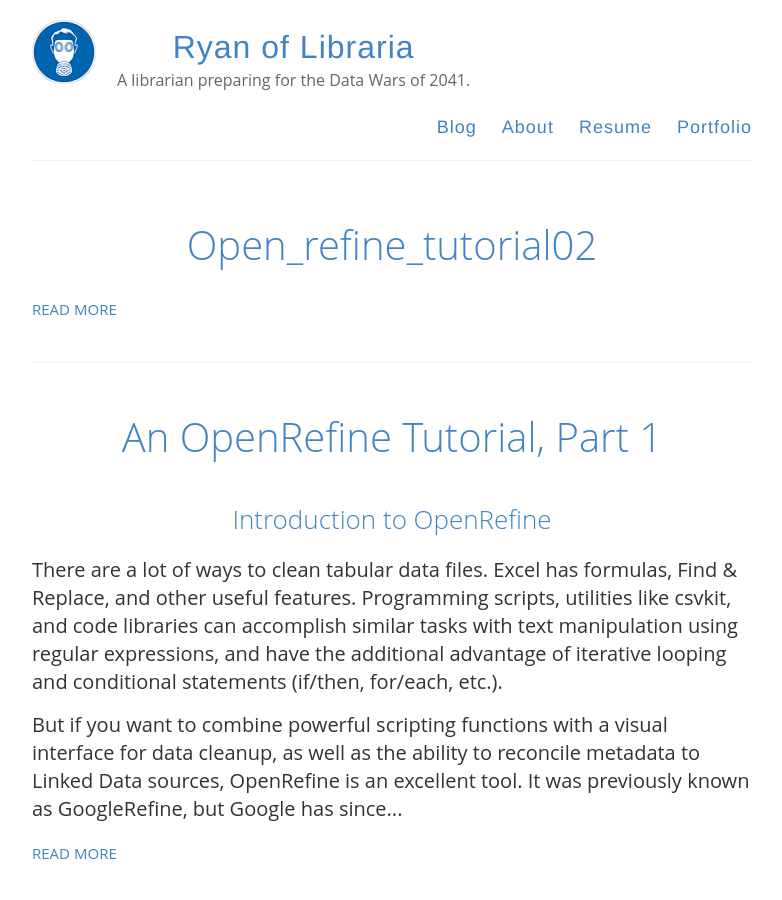
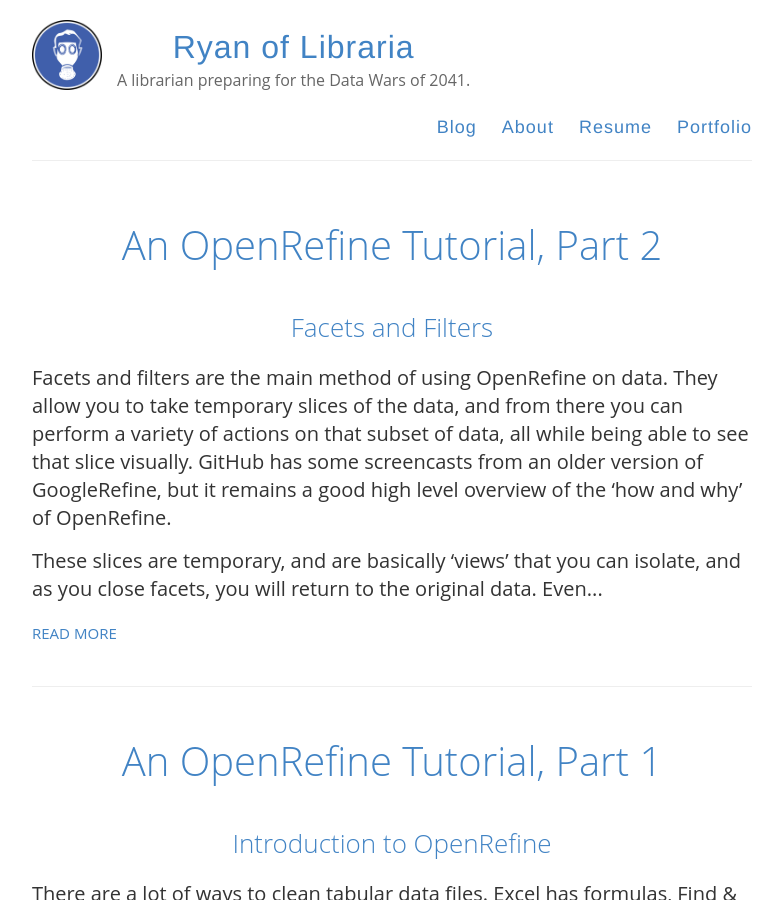
Before and after one commit to remerjohnson/remerjohnson.github.io, a Jekyll site: the page built from index.html, in a window 1280 px wide and 900 px high. Shown: the whole window, without its empty margins (248-1030 px from the left). Built offline with Jekyll 4.4.1, drawn with Linux system fonts in a browser that asks for light colours; nearby versions of some CDN libraries; some of the changed lines change nothing that is shown.

Commit message:
changed config and post

```diff
--- a/_config.yml
+++ b/_config.yml
@@ -9,7 +9,7 @@
 description: A librarian preparing for the Data Wars of 2041.
 
 # URL of your avatar or profile pic (you could use your GitHub profile pic)
-avatar: https://raw.githubusercontent.com/remerjohnson/remerjohnson.github.io/master/gas-mask-sign-symbol-icon.ico
+avatar: https://github.com/remerjohnson/remerjohnson.github.io/blob/master/images/gasmask.png
 
 #
 # Flags below are optional
--- a/_posts/2015-7-24-open_refine_tutorial02.md
+++ b/_posts/2015-7-24-open_refine_tutorial02.md
@@ -0,0 +1,39 @@
+---
+layout: post
+title: An OpenRefine Tutorial, Part 2
+---
+
+## Facets and Filters
+Facets and filters are the main method of using OpenRefine on data. They allow you to take temporary slices of the data, and from there you can perform a variety of actions on that subset of data, all while being able to see that slice visually. GitHub has some screencasts from an older version of GoogleRefine, but it remains a good high level overview of the 'how and why' of OpenRefine.
+
+These slices are temporary, and are basically 'views' that you can isolate, and as you close facets, you will return to the original data.
+Even changes have a clear trail, so that you can revert to previous states of the data:
+
+Digital Object Metadata Management Unit > OpenRefine Documentation and Tutorial > OpenRefine010.png
+
+As a simple scenario, let's say we want to check if a column has any blank values. First we need to select the Title column by clicking the down arrow next to the column header. A menu that presents a 'Facet' choice will display, and hovering over that, we see choices for what kind of facet we want. Since this is a text column, we'll select 'Text facet':
+
+Digital Object Metadata Management Unit > OpenRefine Documentation and Tutorial > 2015-01-08-OpenRefine04.png
+
+Note: If the column has thousands of unique row values, OpenRefine will complain that the choice count is too high upon faceting. To fix this, simply change the choice count to higher than the 1000 default. 5000 is a safe number: any higher and performance can be seriously compromised.
+The result of this faceting will show up in the left toolbar. You can have many facets active at the same time, and you can sort them by name or count:
+Digital Object Metadata Management Unit > OpenRefine Documentation and Tutorial > 2015-02-26 16_56_35-single_metal_by_species_cr_2 xlsx - Google Refine.png
+
+Right away, we can see that Column 3 has 1 blank. In a column with potentially thousands of rows, it can be very helpful to see blanks instantly. Clicking upon the '(blank)' value in the facet would then present a data view where only those rows are presented. This would allow the user to make decisions on why the cells are blank, and what the best solution to cleaning up the data is (if any).
+
+## Tutorial
+So now that we've loaded in some data and know something about facets and filters, we are ready to dive in more deeply. Free Your Metadata has an excellent multi-part process that I will take inspiration from, using actual UC San Diego Digital Collections metadata as a test.
+
+### Step 1: Cleaning the Data
+Once we have some faceted data, we can get a clearer picture of the anomalies present.
+Going back to the picture above, there's something else that should be apparent besides blank values for Column 3. If we look closely, we see that a column that contains only alphabetic characters has a '50' in it. From context, we can infer that this should actually be 'SO', and that this was likely an error from the OCR process. You'll notice this was easy to spot both visually and through the facet feature.
+However, in a large dataset, even this faceting can be simply too difficult for a human to visually process in order to catch errors. In this case, OpenRefine has a very powerful feature for use with facets called 'Clustering'.
+First, we need to create a facet. Let's facet on the 'TITLE' field:
+
+Digital Object Metadata Management Unit > OpenRefine Documentation and Tutorial > OpenRefine009.png
+
+Now, all we have to do is select 'Cluster' from the Facet / Filter window. This brings up the results of the cluster function:
+
+Digital Object Metadata Management Unit > OpenRefine Documentation and Tutorial > OpenRefine011.png
+Obvious variations can now be seen, that would have been impossible to spot manually. We can then go to each case, select to merge values, or not, and then 'Re-Cluster' values to make sure our new values can then be clustered.
+There are other methods that clustering can use than the default 'key collision' method, like 'nearest neighbor'. In that case, you would specify the proper amount of character 'distance' that you want OpenRefine to look for.
```
